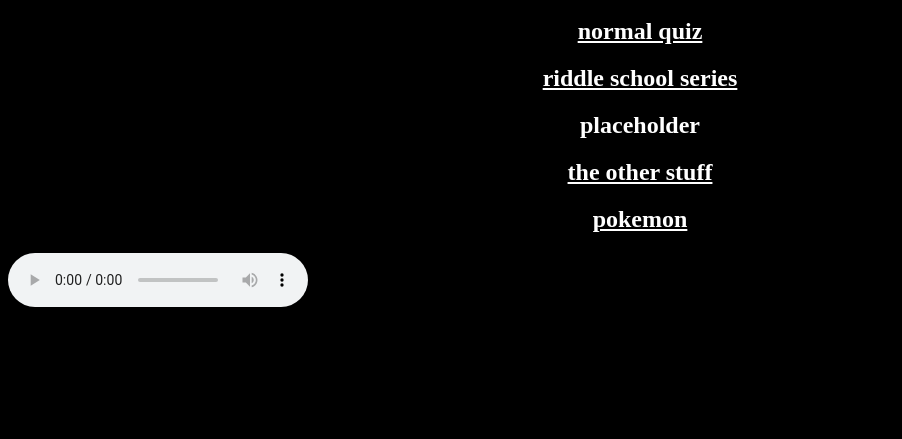
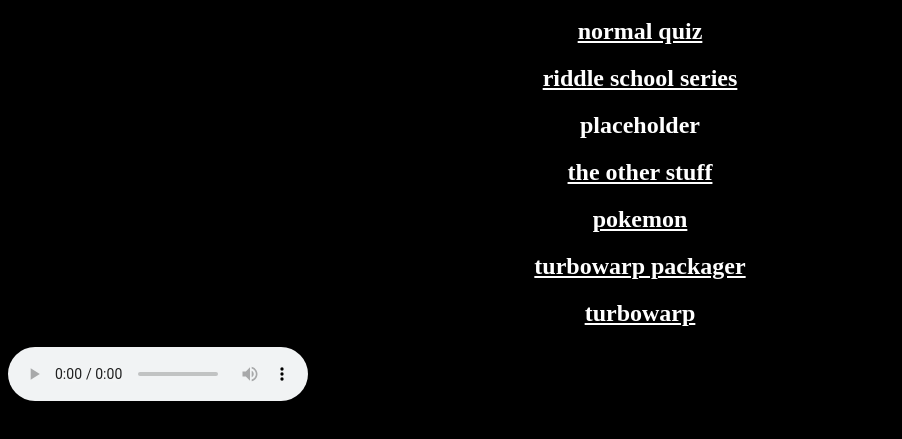
Before and after one commit to funy-man/funy-man.github.io, a plain HTML site: page uh.html in a window 1280 px wide. Shown: the part 95-534 px from the top of the page, without its empty margins (0-902 px from the left). Drawn offline with Linux system fonts and the light colour scheme.

Commit message:
Update uh.html

```diff
--- a/uh.html
+++ b/uh.html
@@ -10,6 +10,8 @@
 <h2>placeholder</h2>
 <h2><a href=https://funy-man.github.io/uh.html>the other stuff</a></h2>
 <h2><a href=https://funnynnuf.github.io/w/>pokemon</a></h2>
+<h2><a href=https://funnynnuf.github.io/packager/>turbowarp packager</a></h2>
+<h2><a href=https://funnynnuf.github.io/burbtorpp/>turbowarp</a></h2>
 
 <audio controls autoplay>
   <source src="music.mp3" type="audio/mp3">
```
